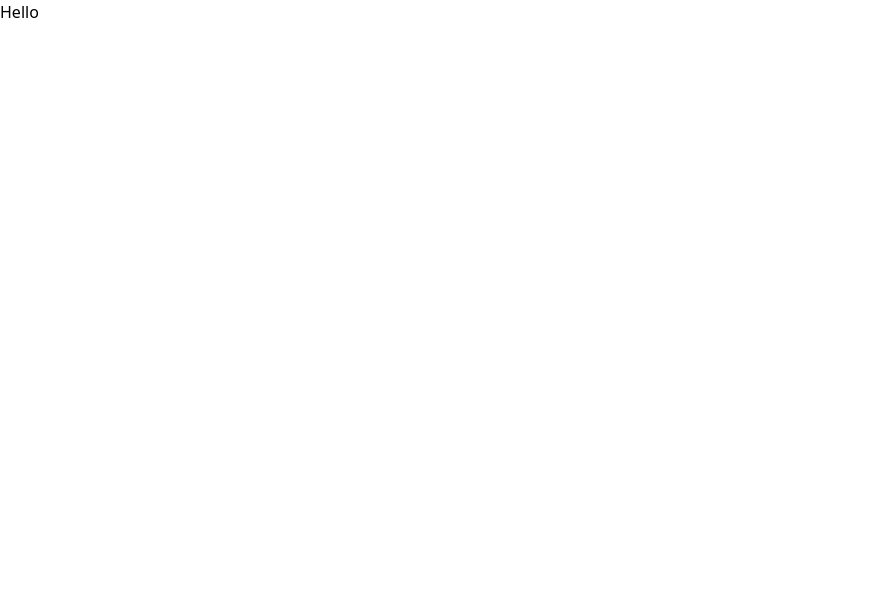
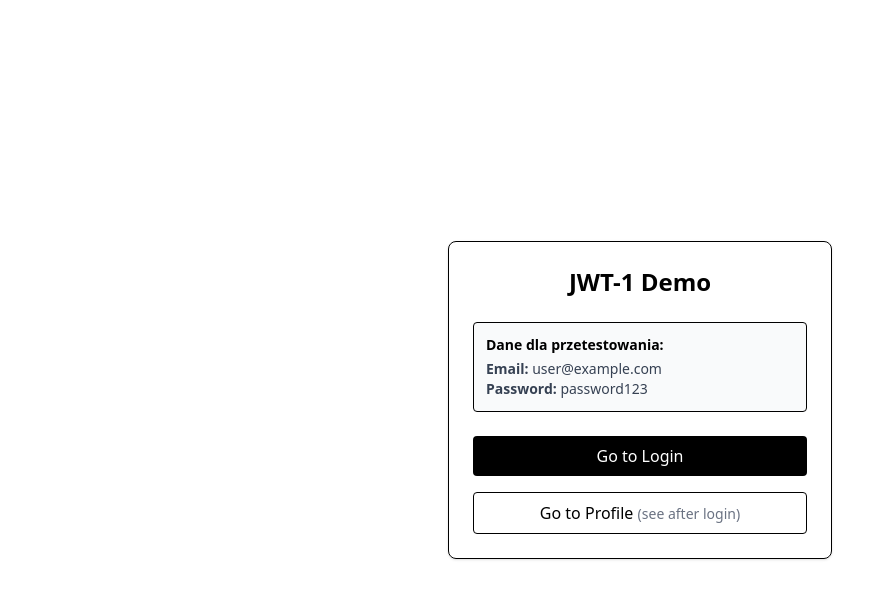
Before and after one commit to BartoszBee/jwt-1, a Next.js app: page / in a window 1280 px wide. Shown: the top 598 px of the page, without its empty margins (0-894 px from the left). Built offline with nearby package versions, Linux system fonts and the light colour scheme.

Commit message:
main page and readme added

```diff
--- a/app/page.tsx
+++ b/app/page.tsx
@@ -1,3 +1,39 @@
-export default function Home() {
-  return <div>Hello</div>;
+import Link from "next/link";
+
+export default function HomePage() {
+  return (
+    <div className="min-h-screen flex items-center justify-center p-4">
+      <div className="w-full max-w-sm p-6 border rounded-lg shadow text-center">
+        <h1 className="text-2xl font-semibold mb-6">JWT-1 Demo</h1>
+
+        <div className="mb-6 text-left text-sm bg-gray-50 p-3 rounded border">
+          <p className="font-semibold mb-1">
+            Dane dla przetestowania:
+          </p>
+          <p className="text-gray-700">
+            <strong>Email:</strong> user@example.com
+            <br />
+            <strong>Password:</strong> password123
+          </p>
+        </div>
+
+        <div className="space-y-4">
+          <Link
+            href="/login"
+            className="block bg-black text-white py-2 rounded hover:bg-gray-800"
+          >
+            Go to Login
+          </Link>
+
+          <Link
+            href="/profile"
+            className="block border py-2 rounded hover:bg-gray-100"
+          >
+            Go to Profile{" "}
+            <span className="text-gray-500 text-sm">(see after login)</span>
+          </Link>
+        </div>
+      </div>
+    </div>
+  );
 }
--- a/app/profile/page.tsx
+++ b/app/profile/page.tsx
@@ -2,6 +2,7 @@
 
 import { useEffect, useState } from "react";
 import { useRouter } from "next/navigation";
+import Link from "next/link";
 
 interface User {
   id: string;
@@ -52,11 +53,11 @@ export default function ProfilePage() {
         <h1 className="text-2xl font-semibold mb-4">Your Profile</h1>
 
         <p className="mb-2">
-          <strong>Email:</strong> {user?.email ?? 'nieznany'}
+          <strong>Email:</strong> {user?.email ?? "nieznany"}
         </p>
 
         <p className="mb-2">
-          <strong>Role:</strong> {user?.role ?? 'nieznany'}
+          <strong>Role:</strong> {user?.role ?? "nieznany"}
         </p>
 
         <button
@@ -65,7 +66,14 @@ export default function ProfilePage() {
         >
           Logout
         </button>
+        <Link
+        href="/"
+        className="block mt-4 text-blue-600 hover:underline text-sm"
+      >
+        ← Back to Home
+      </Link>
       </div>
+
     </div>
   );
 }
```
Also changed, not shown: 1 other file (tests, documents, lock files or other folders).
